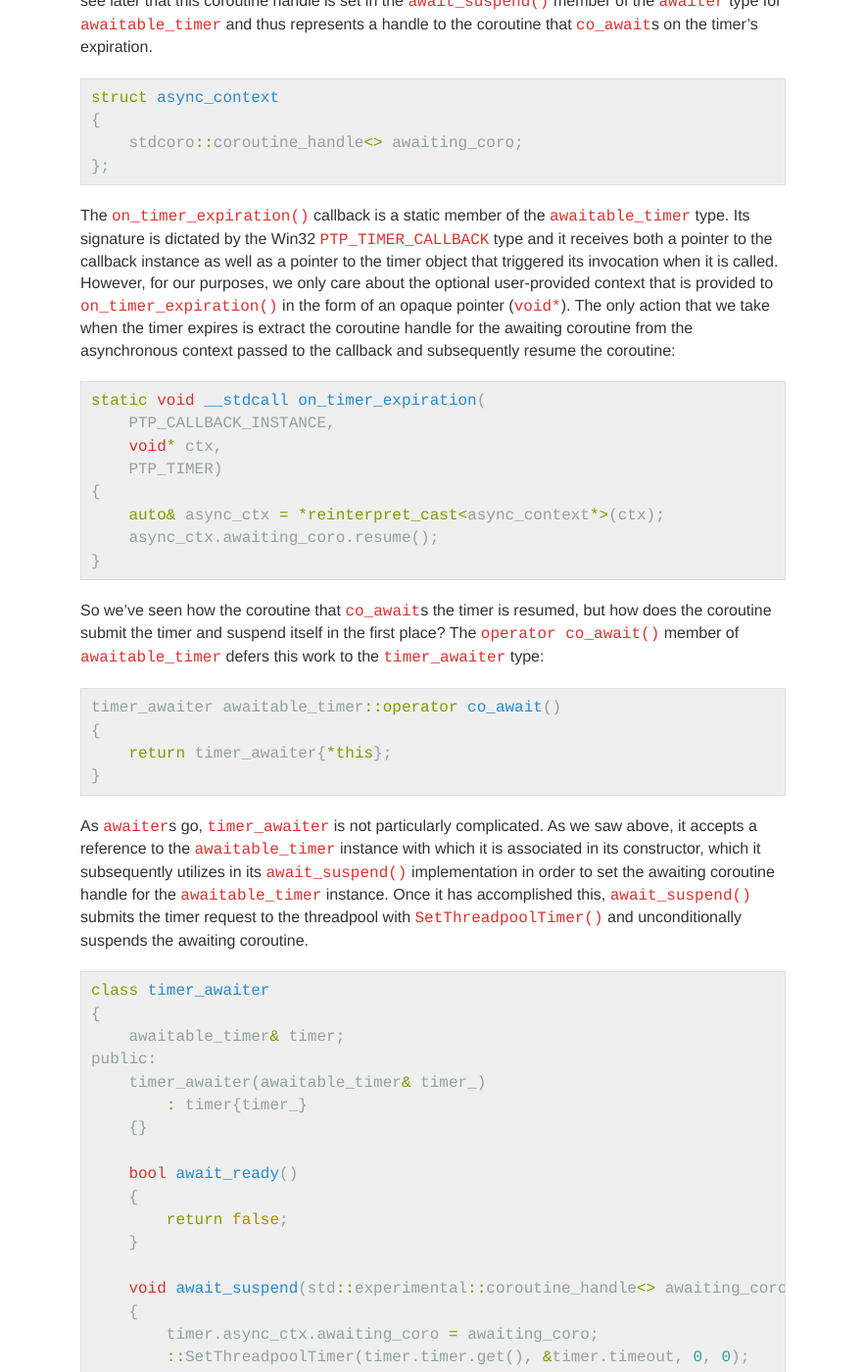
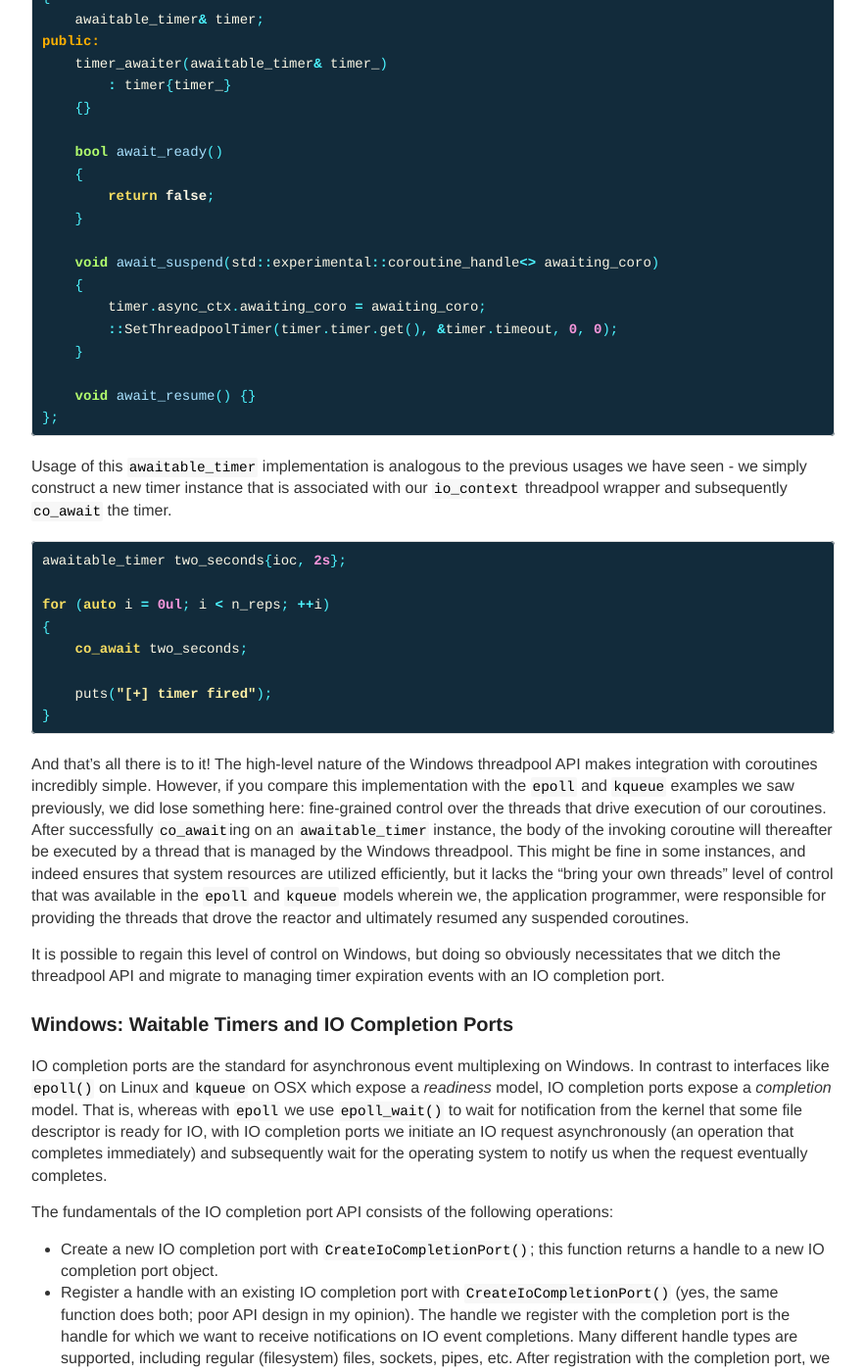
Before and after one commit to turingcompl33t/turingcompl33t.github.io, a Jekyll site: the page built from _posts/2020-8-25-Awaitable-Timers.md, in a window 1280 px wide and 1400 px high, scrolled down 13314 px. Shown: the whole window at 98% size, without its empty margins (198-1081 px from the left). Built offline with Jekyll 4.4.1, drawn with Linux system fonts in a browser that asks for light colours.

Commit message:
update styles

```diff
--- a/_sass/_highlights.scss
+++ b/_sass/_highlights.scss
@@ -1,89 +1,24 @@
 // configuration for code block wrapper
 pre.highlight {
-  background-color: #efefef;
   padding: 7px 7px 7px 10px;
   border: 1px solid #ddd;
   margin: 20px 0 20px 0;
   overflow: auto;
-  font-size: 16px;
 }
 
 // configuration for all code text (inline, block)
 code {
   font-family:'Bitstream Vera Sans Mono','Courier', monospace;
+  font-size: 14px;
 }
 
 // configuration for inline code
 code.language-plaintext {
-  color: #DC322F
+  font-family: 'Bitstream Vera Sans Mono','Courier', monospace;
+  color: #000000;
+  background-color: #f7f7f7;
+  white-space: nowrap;
+  border-radius: 2px;
+  font-size: 90%;
+  padding: 2px 2px;
 }
-
-// syntax highlighting support for code blocks
-.highlight .c { color: #586E75 } /* Comment */
-.highlight .err { color: #93A1A1 } /* Error */
-.highlight .g { color: #93A1A1 } /* Generic */
-.highlight .k { color: #859900 } /* Keyword */
-.highlight .l { color: #93A1A1 } /* Literal */
-.highlight .n { color: #93A1A1 } /* Name */
-.highlight .o { color: #859900 } /* Operator */
-.highlight .x { color: #CB4B16 } /* Other */
-.highlight .p { color: #93A1A1 } /* Punctuation */
-.highlight .cm { color: #586E75 } /* Comment.Multiline */
-.highlight .cp { color: #859900 } /* Comment.Preproc */
-.highlight .c1 { color: #586E75 } /* Comment.Single */
-.highlight .cs { color: #859900 } /* Comment.Special */
-.highlight .gd { color: #2AA198 } /* Generic.Deleted */
-.highlight .ge { color: #93A1A1; font-style: italic } /* Generic.Emph */
-.highlight .gr { color: #DC322F } /* Generic.Error */
-.highlight .gh { color: #CB4B16 } /* Generic.Heading */
-.highlight .gi { color: #859900 } /* Generic.Inserted */
-.highlight .go { color: #93A1A1 } /* Generic.Output */
-.highlight .gp { color: #93A1A1 } /* Generic.Prompt */
-.highlight .gs { color: #93A1A1; font-weight: bold } /* Generic.Strong */
-.highlight .gu { color: #CB4B16 } /* Generic.Subheading */
-.highlight .gt { color: #93A1A1 } /* Generic.Traceback */
-.highlight .kc { color: #CB4B16 } /* Keyword.Constant */
-.highlight .kd { color: #268BD2 } /* Keyword.Declaration */
-.highlight .kn { color: #859900 } /* Keyword.Namespace */
-.highlight .kp { color: #859900 } /* Keyword.Pseudo */
-.highlight .kr { color: #268BD2 } /* Keyword.Reserved */
-.highlight .kt { color: #DC322F } /* Keyword.Type */
-.highlight .ld { color: #93A1A1 } /* Literal.Date */
-.highlight .m { color: #2AA198 } /* Literal.Number */
-.highlight .s { color: #2AA198 } /* Literal.String */
-.highlight .na { color: #93A1A1 } /* Name.Attribute */
-.highlight .nb { color: #B58900 } /* Name.Builtin */
-.highlight .nc { color: #268BD2 } /* Name.Class */
-.highlight .no { color: #CB4B16 } /* Name.Constant */
-.highlight .nd { color: #268BD2 } /* Name.Decorator */
-.highlight .ni { color: #CB4B16 } /* Name.Entity */
-.highlight .ne { color: #CB4B16 } /* Name.Exception */
-.highlight .nf { color: #268BD2 } /* Name.Function */
-.highlight .nl { color: #93A1A1 } /* Name.Label */
-.highlight .nn { color: #93A1A1 } /* Name.Namespace */
-.highlight .nx { color: #555 } /* Name.Other */
-.highlight .py { color: #93A1A1 } /* Name.Property */
-.highlight .nt { color: #268BD2 } /* Name.Tag */
-.highlight .nv { color: #268BD2 } /* Name.Variable */
-.highlight .ow { color: #859900 } /* Operator.Word */
-.highlight .w { color: #93A1A1 } /* Text.Whitespace */
-.highlight .mf { color: #2AA198 } /* Literal.Number.Float */
-.highlight .mh { color: #2AA198 } /* Literal.Number.Hex */
-.highlight .mi { color: #2AA198 } /* Literal.Number.Integer */
-.highlight .mo { color: #2AA198 } /* Literal.Number.Oct */
-.highlight .sb { color: #586E75 } /* Literal.String.Backtick */
-.highlight .sc { color: #2AA198 } /* Literal.String.Char */
-.highlight .sd { color: #93A1A1 } /* Literal.String.Doc */
-.highlight .s2 { color: #2AA198 } /* Literal.String.Double */
-.highlight .se { color: #CB4B16 } /* Literal.String.Escape */
-.highlight .sh { color: #93A1A1 } /* Literal.String.Heredoc */
-.highlight .si { color: #2AA198 } /* Literal.String.Interpol */
-.highlight .sx { color: #2AA198 } /* Literal.String.Other */
-.highlight .sr { color: #DC322F } /* Literal.String.Regex */
-.highlight .s1 { color: #2AA198 } /* Literal.String.Single */
-.highlight .ss { color: #2AA198 } /* Literal.String.Symbol */
-.highlight .bp { color: #268BD2 } /* Name.Builtin.Pseudo */
-.highlight .vc { color: #268BD2 } /* Name.Variable.Class */
-.highlight .vg { color: #268BD2 } /* Name.Variable.Global */
-.highlight .vi { color: #268BD2 } /* Name.Variable.Instance */
-.highlight .il { color: #2AA198 } /* Literal.Number.Integer.Long */
--- /dev/null
+++ b/_sass/_syntax.scss
@@ -0,0 +1,177 @@
+.highlight table td { padding: 5px; }
+.highlight table pre { margin: 0; }
+.highlight {
+  color: #faf6e4;
+  background-color: #122b3b;
+  border-radius: 4px;
+}
+.highlight .gl {
+  color: #dee5e7;
+  background-color: #4e5d62;
+}
+.highlight .gp {
+  color: #a8e1fe;
+  font-weight: bold;
+}
+.highlight .c, .highlight .ch, .highlight .cd, .highlight .cm, .highlight .cpf, .highlight .c1, .highlight .cs {
+  color: #6c8b9f;
+  font-style: italic;
+}
+.highlight .cp {
+  color: #b2fd6d;
+  font-weight: bold;
+}
+.highlight .err {
+  color: #fefeec;
+  background-color: #cc0000;
+}
+.highlight .gr {
+  color: #cc0000;
+  font-weight: bold;
+  font-style: italic;
+}
+.highlight .k, .highlight .kd, .highlight .kv {
+  color: #f6dd62;
+  font-weight: bold;
+}
+.highlight .o, .highlight .ow {
+  color: #4df4ff;
+  font-weight: bold;
+}
+.highlight .p, .highlight .pi {
+  color: #4df4ff;
+}
+.highlight .gd {
+  color: #cc0000;
+}
+.highlight .gi {
+  color: #b2fd6d;
+}
+.highlight .ge {
+  font-style: italic;
+}
+.highlight .gs {
+  font-weight: bold;
+}
+.highlight .gt {
+  color: #dee5e7;
+  background-color: #4e5d62;
+}
+.highlight .kc {
+  color: #f696db;
+  font-weight: bold;
+}
+.highlight .kn {
+  color: #ffb000;
+  font-weight: bold;
+}
+.highlight .kp {
+  color: #ffb000;
+  font-weight: bold;
+}
+.highlight .kr {
+  color: #ffb000;
+  font-weight: bold;
+}
+.highlight .gh {
+  color: #ffb000;
+  font-weight: bold;
+}
+.highlight .gu {
+  color: #ffb000;
+  font-weight: bold;
+}
+.highlight .kt {
+  color: #b2fd6d;
+  font-weight: bold;
+}
+.highlight .no {
+  color: #b2fd6d;
+  font-weight: bold;
+}
+.highlight .nc {
+  color: #b2fd6d;
+  font-weight: bold;
+}
+.highlight .nd {
+  color: #b2fd6d;
+  font-weight: bold;
+}
+.highlight .nn {
+  color: #b2fd6d;
+  font-weight: bold;
+}
+.highlight .bp {
+  color: #b2fd6d;
+  font-weight: bold;
+}
+.highlight .ne {
+  color: #b2fd6d;
+  font-weight: bold;
+}
+.highlight .nl {
+  color: #ffb000;
+  font-weight: bold;
+}
+.highlight .nt {
+  color: #ffb000;
+  font-weight: bold;
+}
+.highlight .m, .highlight .mb, .highlight .mf, .highlight .mh, .highlight .mi, .highlight .il, .highlight .mo, .highlight .mx {
+  color: #f696db;
+  font-weight: bold;
+}
+.highlight .ld {
+  color: #f696db;
+  font-weight: bold;
+}
+.highlight .ss {
+  color: #f696db;
+  font-weight: bold;
+}
+.highlight .s, .highlight .sb, .highlight .dl, .highlight .sd, .highlight .s2, .highlight .sh, .highlight .sx, .highlight .sr, .highlight .s1 {
+  color: #fff0a6;
+  font-weight: bold;
+}
+.highlight .sa {
+  color: #f6dd62;
+  font-weight: bold;
+}
+.highlight .se {
+  color: #4df4ff;
+  font-weight: bold;
+}
+.highlight .sc {
+  color: #4df4ff;
+  font-weight: bold;
+}
+.highlight .si {
+  color: #4df4ff;
+  font-weight: bold;
+}
+.highlight .nb {
+  font-weight: bold;
+}
+.highlight .ni {
+  color: #999999;
+  font-weight: bold;
+}
+.highlight .w {
+  color: #BBBBBB;
+}
+.highlight .go {
+  color: #BBBBBB;
+}
+.highlight .nf, .highlight .fm {
+  color: #a8e1fe;
+}
+.highlight .py {
+  color: #a8e1fe;
+}
+.highlight .na {
+  color: #a8e1fe;
+}
+.highlight .nv, .highlight .vc, .highlight .vg, .highlight .vi, .highlight .vm {
+  color: #a8e1fe;
+  font-weight: bold;
+}
--- a/style.scss
+++ b/style.scss
@@ -25,7 +25,7 @@ body {
 
 .container {
   margin: 0 auto;
-  max-width: 740px;
+  max-width: 840px;
   padding: 0 10px;
   width: 100%;
 }
@@ -299,5 +299,6 @@ footer {
 
 // Settled on moving the import of syntax highlighting to the bottom of the CSS
 // ... Otherwise it really bloats up the top of the CSS file and makes it difficult to find the start
-@import "highlights";
+@import "_syntax";
 @import "svg-icons";
+@import "highlights"
```
